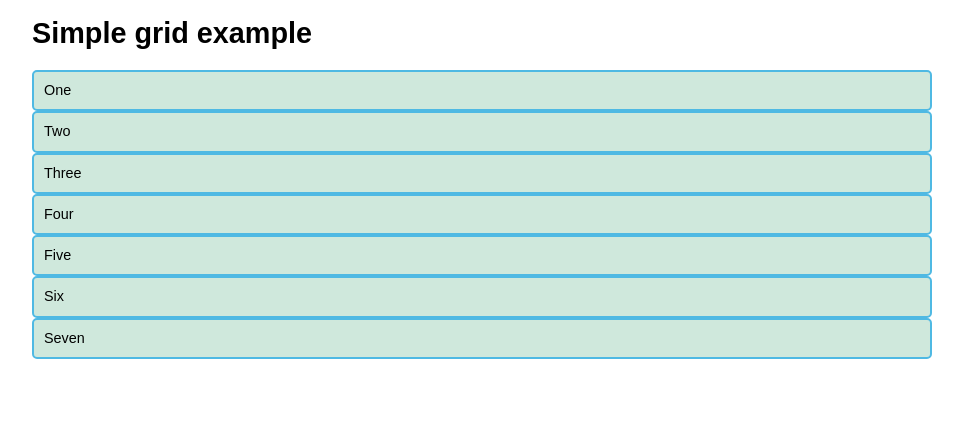
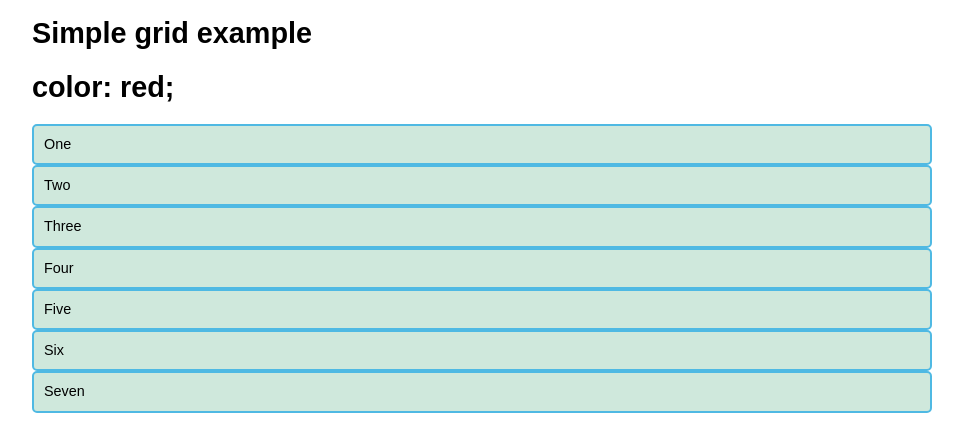
Before and after one commit to ciboq/Yumeng_Qian_PUCDD_2035, a website built with Parcel: page index.html in a window 1280 px wide. Shown: the part 454-896 px from the top of the page, without its empty margins (158-1121 px from the left). Before the commit the page ends 842 px from the top, so only its background shows below. Built offline with nearby package versions, Linux system fonts and the light colour scheme.

Commit message:
Update index.html

```diff
--- a/index.html
+++ b/index.html
@@ -56,6 +56,8 @@
 
 <body>
     <h1>Simple grid example</h1>
+    <h1>color: red; </h1>
+
 
     <div class="container">
         <div>One</div>
```
